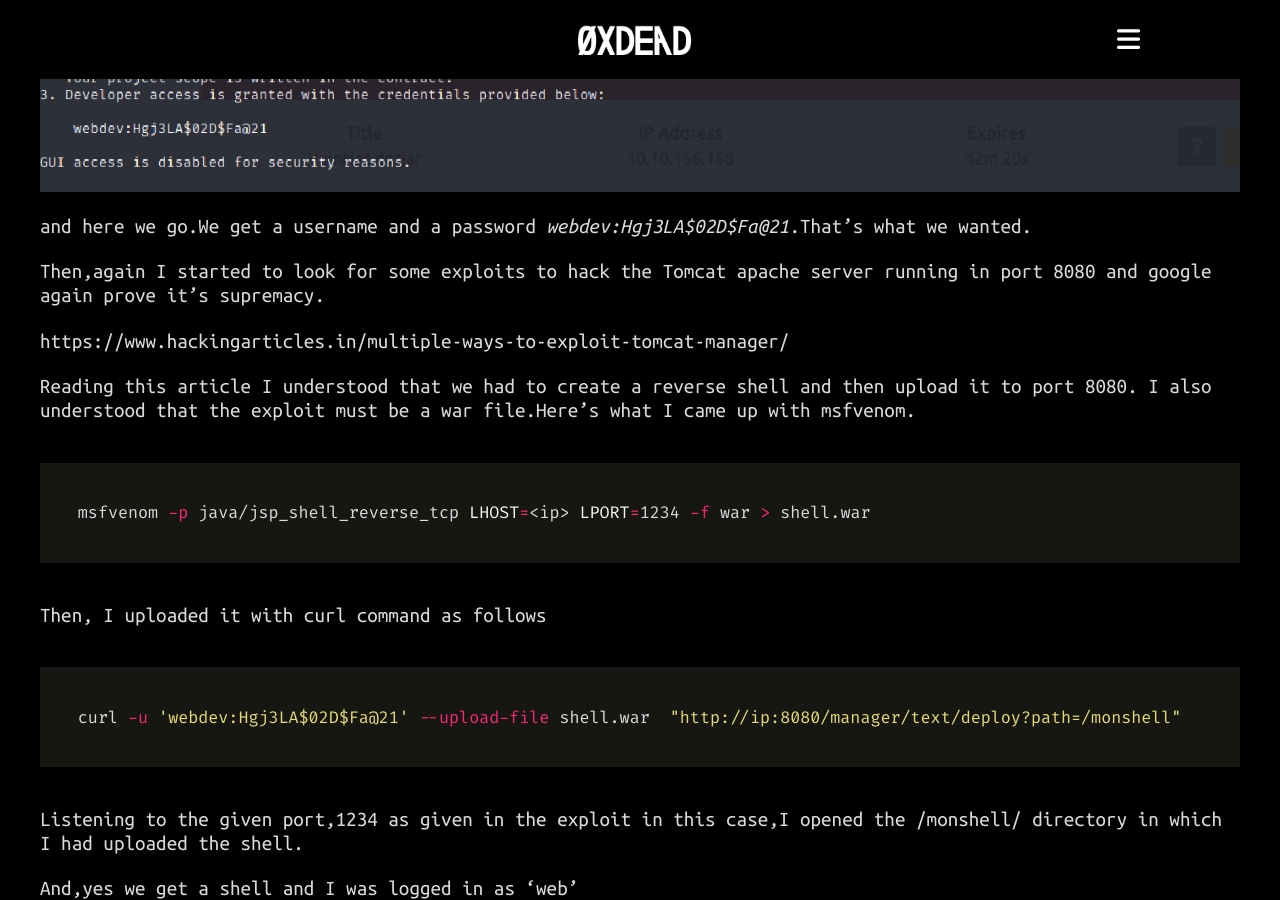
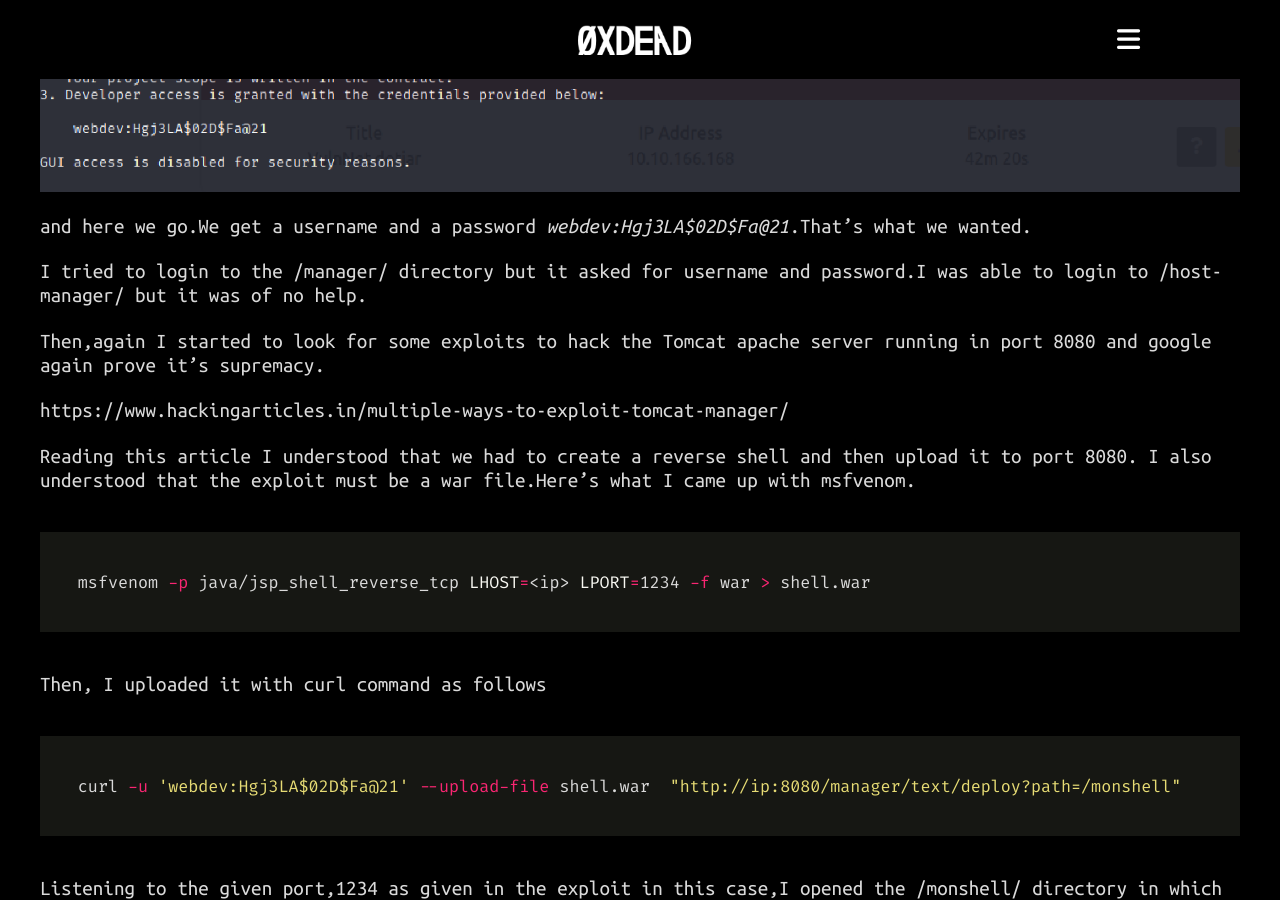
Before and after one commit to bitcriminals/bitcriminals.github.io, a Jekyll site: the page built from writeups/_tryhackme/vulnet-dotjar.md, in a window 1280 px wide and 900 px high, scrolled down 3178 px. Built offline with Jekyll 4.4.1, drawn with Linux system fonts in a browser that asks for light colours; nearby versions of some CDN libraries; some of the changed lines change nothing that is shown.

Commit message:
changes to dotjar

````diff
--- a/writeups/_tryhackme/vulnet-dotjar.md
+++ b/writeups/_tryhackme/vulnet-dotjar.md
@@ -29,7 +29,7 @@
 
 Then,I searched for this exploit with searchsploit and look I found a python script:multiple/webapps/48143.py
 
-![](https://github.com/bitcriminals/bitcriminals.github.io/blob/main/images/dotjar2.png)
+![](/images/dotjar2.png)
 
 Finally I ran the python script.
 
@@ -37,9 +37,11 @@
 python 48143.py <boxip>
 ```
 
-![](https://github.com/bitcriminals/bitcriminals.github.io/blob/main/images/dotjar3.png)
+![](/images/dotjar3.png)
 
 and here we go.We get a username and a password ***webdev:Hgj3LA$02D$Fa@21***.That's what we wanted.
+
+I tried to login to the /manager/ directory but it asked for username and password.I was able to login to /host-manager/ but it was of no help.
 
 Then,again I started to look for some exploits to hack the Tomcat apache server running in port 8080
 and google again prove it's supremacy.
@@ -63,23 +65,23 @@
 
 And,yes we get a shell and I was logged in as 'web'
 
-![](https://github.com/bitcriminals/bitcriminals.github.io/blob/main/images/dotjar5.png)
+![](/images/dotjar5.png)
 
 After searching a bit we found a backup file of shadow in the /var/backups folder so we copied it to /tmp and gunzipped it to retrieve the shadow file.
 
-![](https://github.com/bitcriminals/bitcriminals.github.io/blob/main/images/jar.png)
+![](/images/D4rkDemian/jar.png)
 
 Then we cracked the password hash for jdk-admin using john and logged in as jdk-admin
 
-![](https://github.com/bitcriminals/bitcriminals.github.io/blob/main/images/jar2.png)
+![](/images/D4rkDemian/jar2.png)
 
 Now we can view the user flag..
 
-![](https://github.com/bitcriminals/bitcriminals.github.io/blob/main/images/jar3.png)
+![](/images/D4rkDemian/jar3.png)
 
 After doing **sudo -l** we found that we have root permissions to run any java file.
 
-![](https://github.com/bitcriminals/bitcriminals.github.io/blob/main/images/jar4.png)
+![](/images/D4rkDemian/jar4.png)
 
 So we created an exploit using msfvenom
 
@@ -89,7 +91,7 @@
 ```
 Then i opened a http-server and transferred the payload to the shell using wget
 
-![](https://github.com/bitcriminals/bitcriminals.github.io/blob/main/images/jar5.png)
+![](/images/D4rkDemian/jar5.png)
 
 ```shell
 python3 -m http.server 80
@@ -102,4 +104,4 @@
 ```
 Now we can view the root flag as well!!
 
-![](https://github.com/bitcriminals/bitcriminals.github.io/blob/main/images/jar6.png)
+![](/images/D4rkDemian/jar6.png)
````
Also changed, not shown: images/D4rkDemian/jar.png (renamed from images/jar.png), images/D4rkDemian/jar2.png (renamed from images/jar2.png), images/D4rkDemian/jar3.png (renamed from images/jar3.png), images/D4rkDemian/jar4.png (renamed from images/jar4.png), images/D4rkDemian/jar5.png (renamed from images/jar5.png), images/D4rkDemian/jar6.png (renamed from images/jar6.png).
